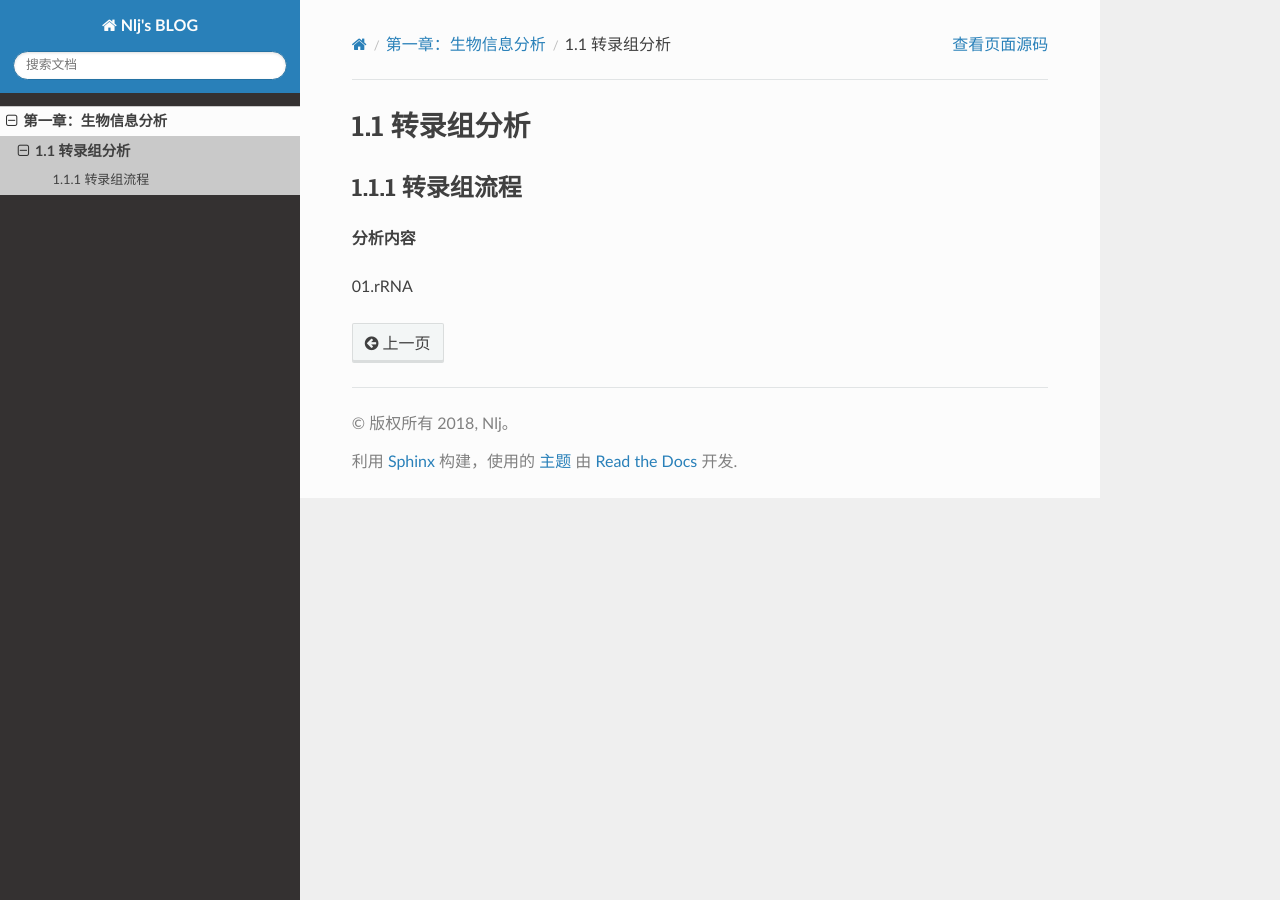
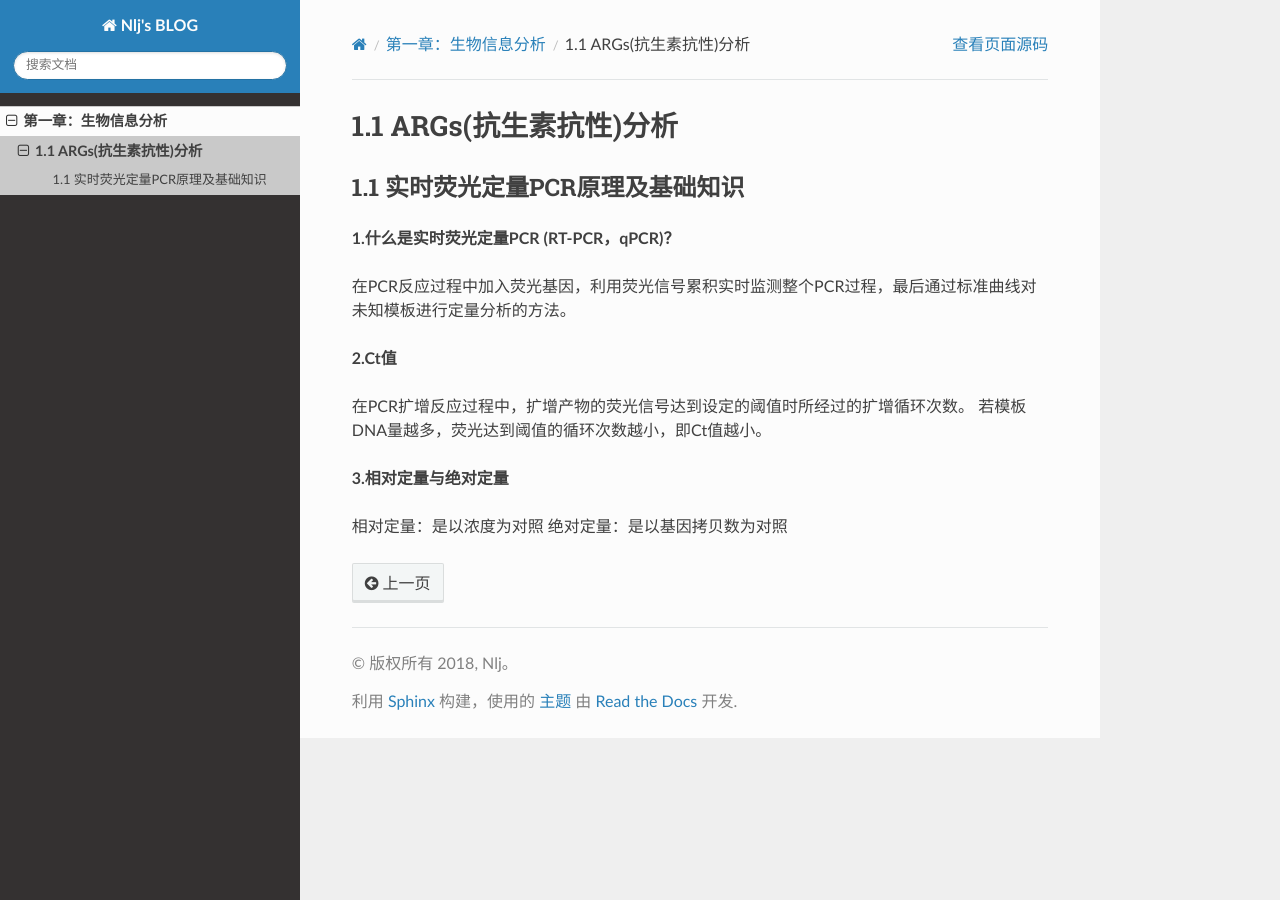
Before and after one commit to nanlijun/blogs, a Sphinx documentation site: the page built from source/contents/c01/p01_structer.rst, in a window 1280 px wide. Built offline with Sphinx 7.4.7 and the Read the Docs theme 2.0.0, drawn with Linux system fonts in a browser that asks for light colours.

Commit message:
提交到本地仓库

```diff
--- a/source/contents/c01/p01_structer.rst
+++ b/source/contents/c01/p01_structer.rst
@@ -1,10 +1,20 @@
-===============================
-1.1 转录组分析
-===============================
+=====================================
+1.1 ARGs(抗生素抗性)分析
+=====================================
 
-1.1.1 转录组流程
----------------------------
+1.1 实时荧光定量PCR原理及基础知识
+-------------------------------------
 
-**分析内容**
+**1.什么是实时荧光定量PCR (RT-PCR，qPCR)？**
 
-01.rRNA
+在PCR反应过程中加入荧光基因，利用荧光信号累积实时监测整个PCR过程，最后通过标准曲线对未知模板进行定量分析的方法。
+
+**2.Ct值**
+
+在PCR扩增反应过程中，扩增产物的荧光信号达到设定的阈值时所经过的扩增循环次数。
+若模板DNA量越多，荧光达到阈值的循环次数越小，即Ct值越小。
+
+**3.相对定量与绝对定量**
+
+相对定量：是以浓度为对照
+绝对定量：是以基因拷贝数为对照
```
